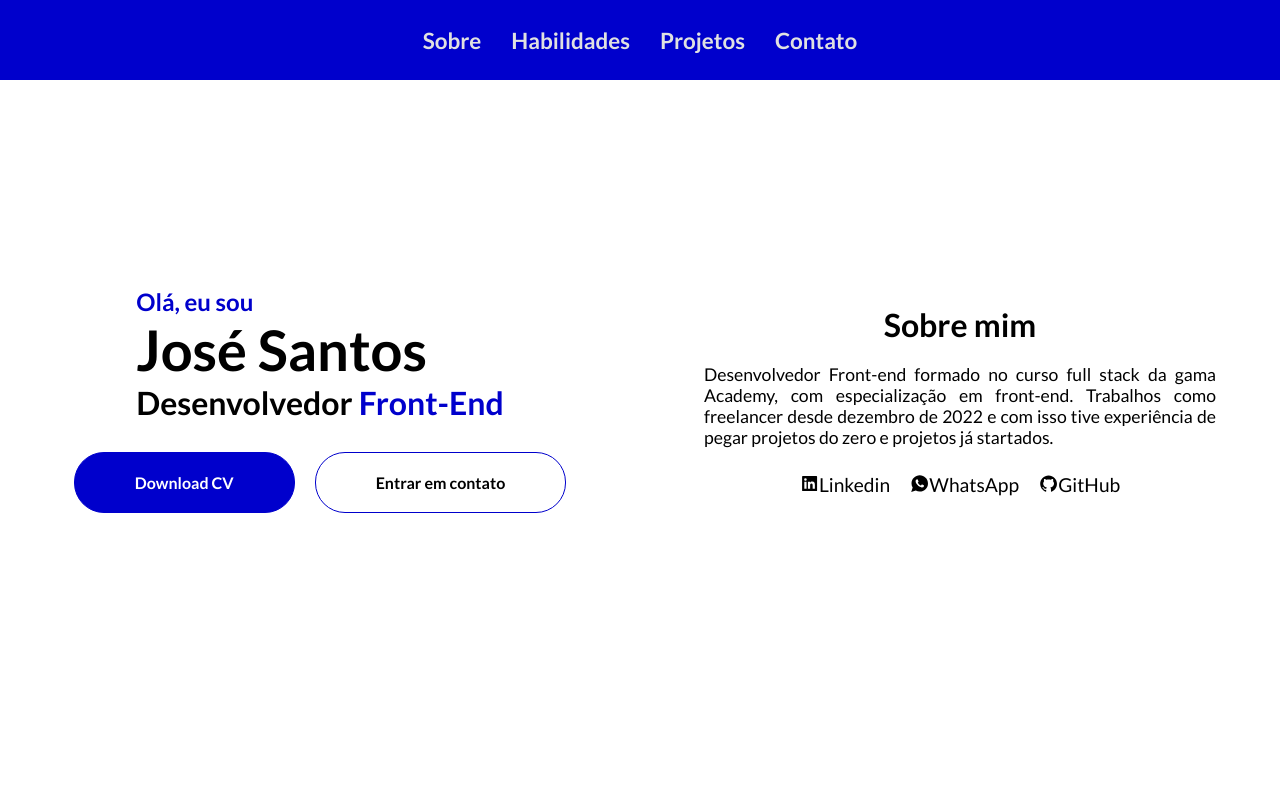
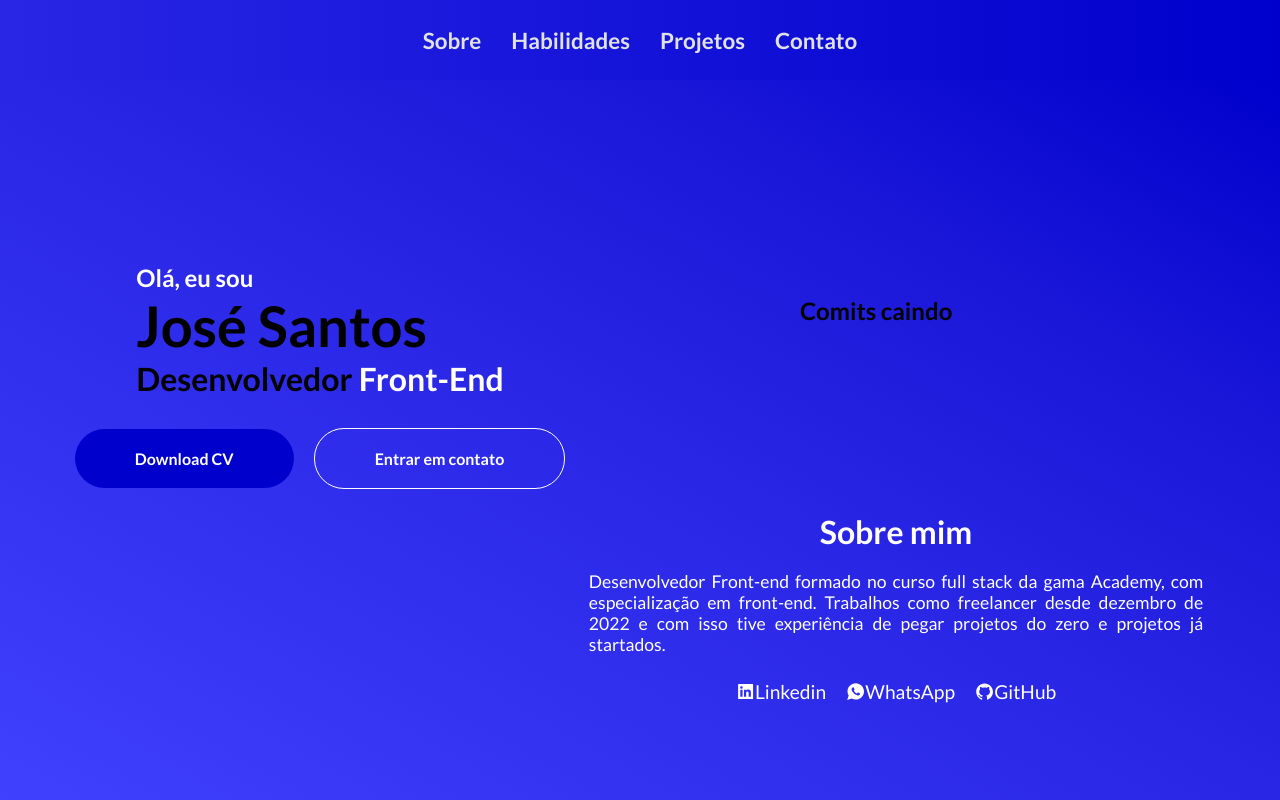
Before and after one commit to josepps/portfolio-jose-santos, a React (Vite) app: page / in a window 1280 px wide. Built offline with nearby package versions, Linux system fonts and the light colour scheme.

Commit message:
Estilixação da section 1

```diff
--- a/src/Home.style.ts
+++ b/src/Home.style.ts
@@ -7,6 +7,7 @@ export const Header = styled.header`
     align-items: center;
     justify-content: center;
     background: #0000cc;
+    background-image: linear-gradient(to left, #0000cc, #2926E5);
 
     nav ul {
         display: flex;
@@ -48,10 +49,11 @@ export const Header = styled.header`
 `;
 
 export const Section1 = styled.section`
-    height: 80vh;
+    height: 90vh;
     width: 100vw;
     display: flex;
     align-items: center;
+    background-image: linear-gradient(to left bottom, #0000cc, #1a17d9, #2926e5, #3533f2, #4040ff);
 
     .ContainerApresentacao {
         width: 50%;
@@ -59,13 +61,14 @@ export const Section1 = styled.section`
         flex-direction: column;
         align-items: center;
         text-align: start;
+        margin-bottom: 10%;
 
         .ContainerTitulos {
             margin-bottom: 30px;
 
             h3 {
                 font-size: 1.5rem;
-                color: #0000cc;
+                color: #fff;
             }
 
             h1 {
@@ -76,7 +79,7 @@ export const Section1 = styled.section`
                 font-size: 2rem;
 
                 span {
-                    color: #0000cc;
+                    color: #fff;
                 }
             }
         }
@@ -90,8 +93,8 @@ export const Section1 = styled.section`
             font-weight: 700;
             font-size: 1rem;
             cursor: pointer;
-            border: 1px solid #0000cc;
             transition: all 0.5s;
+            border: none;
 
             :nth-child(1) {
                 background-color: #0000cc;
@@ -99,18 +102,25 @@ export const Section1 = styled.section`
 
                 :hover {
                     background: none;
-                    color: #0000cc;
+                    color: #000;
+                    font-size: 1.1rem;
                     transform: scale(1.1);
+                    border: 1.5px solid #000;
                 }
             }
 
             :nth-child(2) {
                 background: none;
+                border: 1.5px solid #fff;
+                color: #fff;
 
                 :hover {
                     background: #0000cc;
-                    color: #fff;
+                    color: #000;
                     transform: scale(1.1);
+                    border: none;
+                    font-size: 1.1rem;
+                    font-weight: 600;
                 }
             }
         }
@@ -119,14 +129,35 @@ export const Section1 = styled.section`
 
     .ContainerSobreMim {
         width: 50%;
+        height: 90vh;
+        padding-top: 10vh;
         display: flex;
         flex-direction: column;
         align-items: center;
+        position: relative;
+
+        .ContainerImgBanner h1 {
+            width: 200px;
+            margin-bottom: 50px;
+            position: absolute;
+            top: 30%;
+            left: 25%;
+        }
+
+        .ContainerInfo {
+            display: flex;
+            flex-direction: column;
+            align-items: center;
+            justify-content: center;
+            position: absolute;
+            top: 60%;
+            left: -20%;
 
         h2 {
             font-size: 2rem;
             text-align: center;
             margin-bottom: 20px;
+            color: #fff;
         }
 
         p {
@@ -134,6 +165,7 @@ export const Section1 = styled.section`
             margin-bottom: 25px;
             font-size: 1.1rem;
             text-align: justify;
+            color: #fff;
         }
 
         .ContainerContatos {
@@ -142,19 +174,19 @@ export const Section1 = styled.section`
         a {
             font-size: 1.2rem;
             margin: 0 10px;
-            color: #000;
+            color: #fff;
             display: flex;
             align-items: center;
             transition: all .5s ;
 
 
             :hover {
-                border-bottom: 1px solid #000;
+                border-bottom: 1px solid #fff;
                 font-size: 1.3rem;
                 font-weight: 600;
                 margin: 0 15px;
             }
-        }
+        }}
     }
     }
 `;
--- a/src/Home.tsx
+++ b/src/Home.tsx
@@ -30,6 +30,10 @@ function Home() {
             </div>
           </div>
           <div className="ContainerSobreMim">
+            <div className='ContainerImgBanner'>
+              <h1>Comits caindo</h1>
+            </div>
+            <div className='ContainerInfo'>
               <h2>Sobre mim</h2>
               <p>
                 Desenvolvedor Front-end formado no curso full stack da gama Academy, com especialização em front-end. Trabalhos como freelancer desde dezembro de 2022 e com isso tive experiência de pegar projetos do zero e projetos já startados.
@@ -40,6 +44,7 @@ function Home() {
                 <a href=""><AiOutlineGithub />GitHub</a>
               </div>
             </div>
+          </div>
         </Section1>
       </main>
     </>
--- a/src/index.css
+++ b/src/index.css
@@ -7,6 +7,10 @@
   font-family: 'Lato', sans-serif;
 }
 
+body {
+  overflow-x: hidden;
+}
+
 a {
   text-decoration: none;
 }
```
Lines whose indentation alone changed are shown as unchanged.
